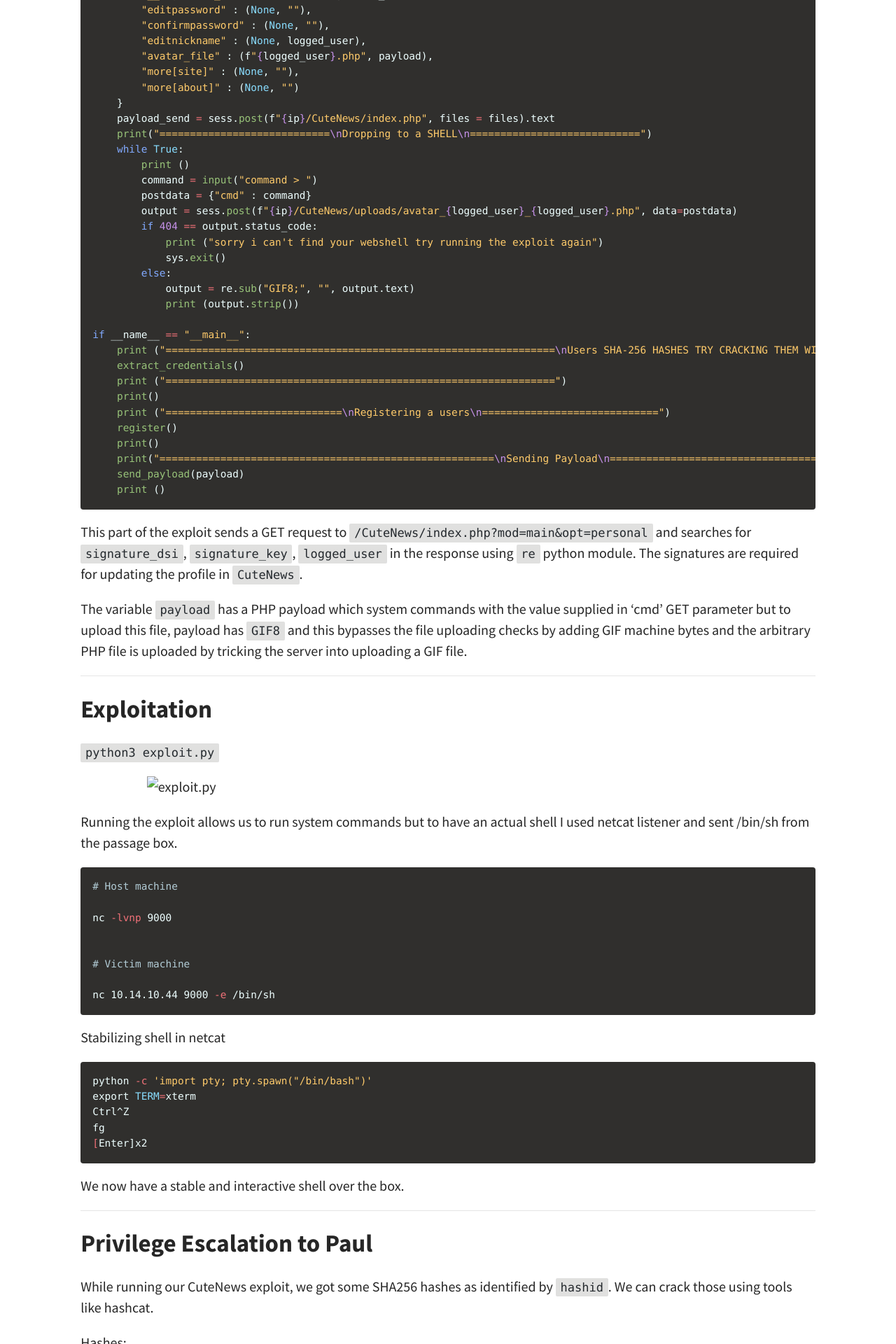
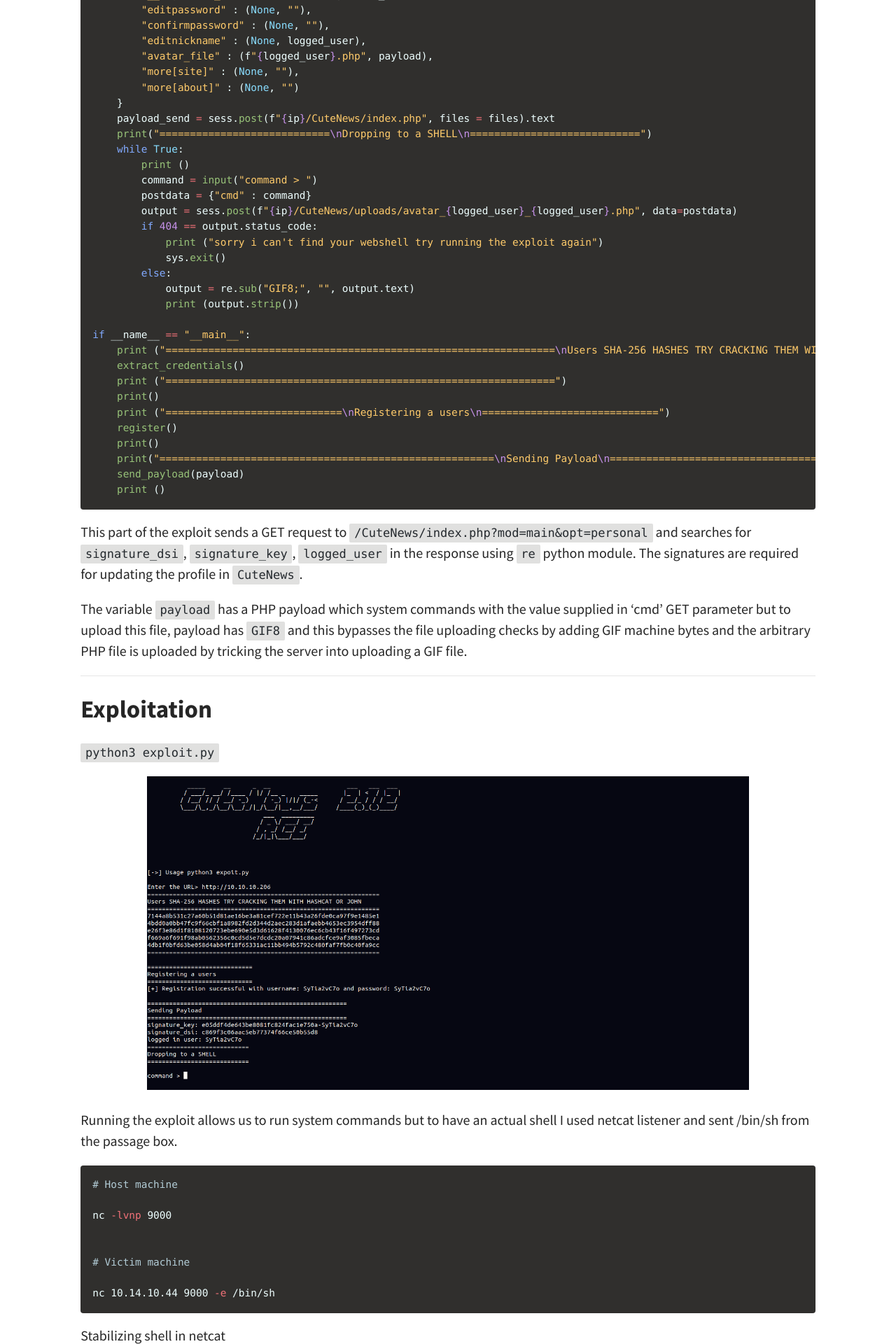
Before and after one commit to ritiksahni/blog-dev, a Jekyll site: the page built from _posts/2021-03-06-Passage-HackTheBox.md, in a window 1280 px wide. Shown: the part 4480-6400 px from the top of the page at 70% size. Built offline with Jekyll 4.4.1, drawn with Linux system fonts in a browser that asks for light colours.

Commit message:
Fix passage image - 2

```diff
--- a/_posts/2021-03-06-Passage-HackTheBox.md
+++ b/_posts/2021-03-06-Passage-HackTheBox.md
@@ -184,7 +184,7 @@
 ## Exploitation <a name="exploitation">
 `python3 exploit.py`
 
-![exploit.py](/home/deep/Documents/work/blogging/markdown/notes/assets/img/posts/passage-htb/cutenews-rce-exploit.png)
+![exploit.py](assets/img/posts/passage-htb/cutenews-rce-exploit.png)
 
 Running the exploit allows us to run system commands but to have an actual shell I used netcat listener and sent /bin/sh from the passage box.
 
```
